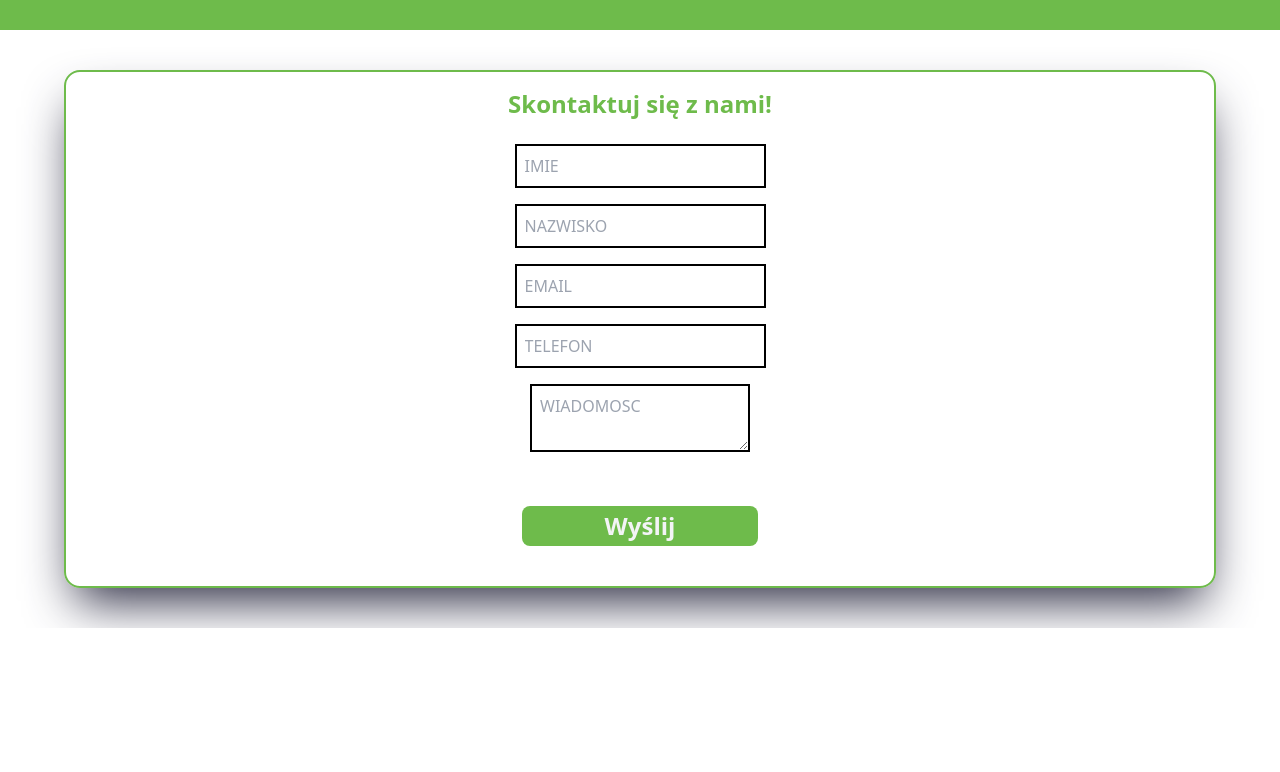
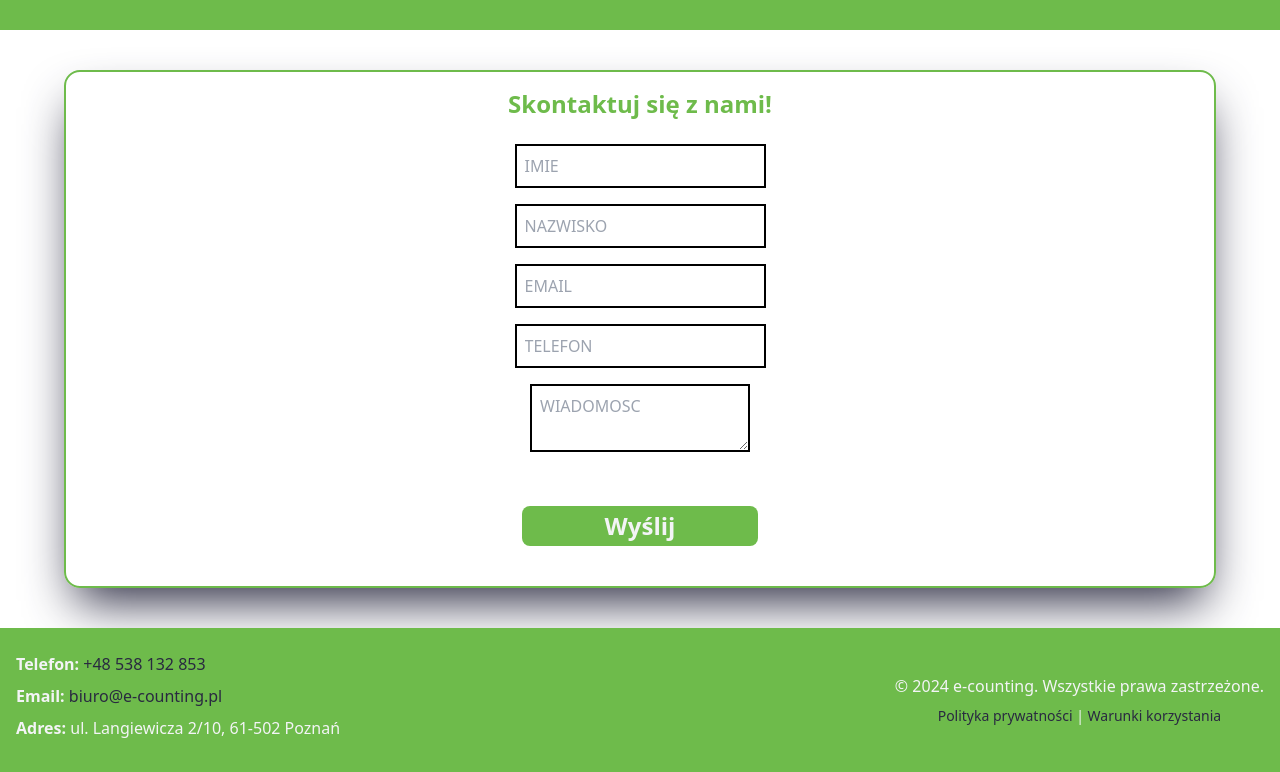
Before and after one commit to Solutionsby/e-counting, a React (Vite) app: page / in a window 1280 px wide. Shown: the part 3158-3930 px from the top of the page. Before the commit the page ends 3786 px from the top, so only its background shows below. Built offline with nearby package versions, Linux system fonts and the light colour scheme.

Commit message:
add footer

```diff
--- a/src/App.tsx
+++ b/src/App.tsx
@@ -8,6 +8,7 @@ import { HeroSection } from "./components/hero/HeroSection";
 import { Services } from "./components/services/Services";
 import { Feature } from "./components/feature/feature";
 import { UniqueFeatures } from "./components/uniqueFeatures/uniqueFeatures";
+import { Footer } from "./components/footer/footer";
 
 function App() {
 	const formReference = useRef<HTMLDivElement>(null);
@@ -19,6 +20,7 @@ function App() {
 			<Feature />
 			<UniqueFeatures formReference={formReference} />
 			<Form formReference={formReference} />
+			<Footer />
 		</ScrollPrvider>
 	);
 }
--- /dev/null
+++ b/src/components/footer/footer.tsx
@@ -0,0 +1,53 @@
+import React from "react";
+
+export const Footer: React.FC = () => {
+	return (
+		<footer className="bg-primary text-complWhite py-6">
+			<div className="container mx-auto px-4">
+				<div className="flex flex-col items-center md:flex-row md:justify-between">
+					<div className="text-center md:text-left">
+						<p className="mb-2">
+							<span className="font-semibold">Telefon:</span>{" "}
+							<a
+								href="tel:+48538132853"
+								className="text-secendary hover:underline">
+								+48 538 132 853
+							</a>
+						</p>
+						<p className="mb-2">
+							<span className="font-semibold">Email:</span>{" "}
+							<a
+								href="mailto:biuro@e-counting.pl"
+								className="text-secendary hover:underline">
+								biuro@e-counting.pl
+							</a>
+						</p>
+						<p className="mb-2">
+							<span className="font-semibold">Adres:</span> ul. Langiewicza
+							2/10, 61-502 Poznań
+						</p>
+					</div>
+					<div className="mt-6 md:mt-0 text-center">
+						<p>
+							&copy; {new Date().getFullYear()} e-counting. Wszystkie prawa
+							zastrzeżone.
+						</p>
+						<p className="mt-2 text-sm">
+							<a
+								href="/privacy-policy"
+								className="text-secendary hover:underline">
+								Polityka prywatności
+							</a>{" "}
+							|{" "}
+							<a
+								href="/terms-of-service"
+								className="text-secendary hover:underline">
+								Warunki korzystania
+							</a>
+						</p>
+					</div>
+				</div>
+			</div>
+		</footer>
+	);
+};
--- a/src/components/services/Services.tsx
+++ b/src/components/services/Services.tsx
@@ -18,7 +18,6 @@ interface ServicesProps {
 export const Services: React.FC<ServicesProps> = ({ formReference }) => {
 	const goToTop = useRef<HTMLDivElement>(null);
 	const showTheButton = useObserveFunction(goToTop);
-	console.log(showTheButton);
 	return (
 		<div className=" bg-primary text-complWhite h-auto w-full flex flex-col">
 			<div className="flex flex-col items-center" ref={goToTop}>
```
Also changed, not shown: 1 other file (tests, documents, lock files or other folders).
